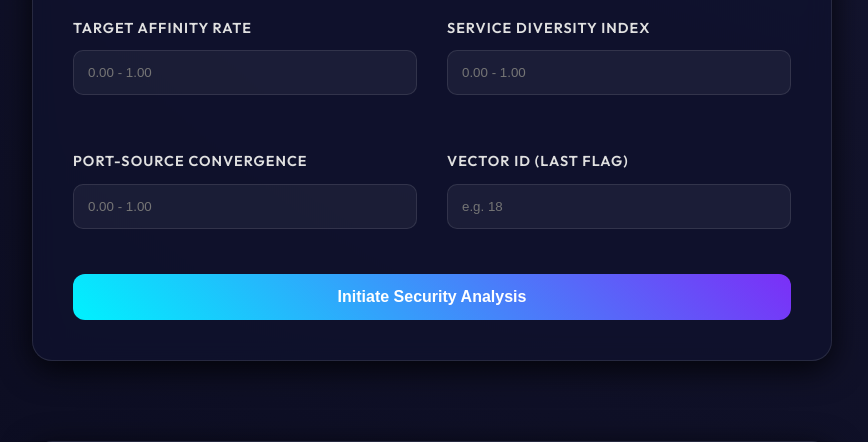
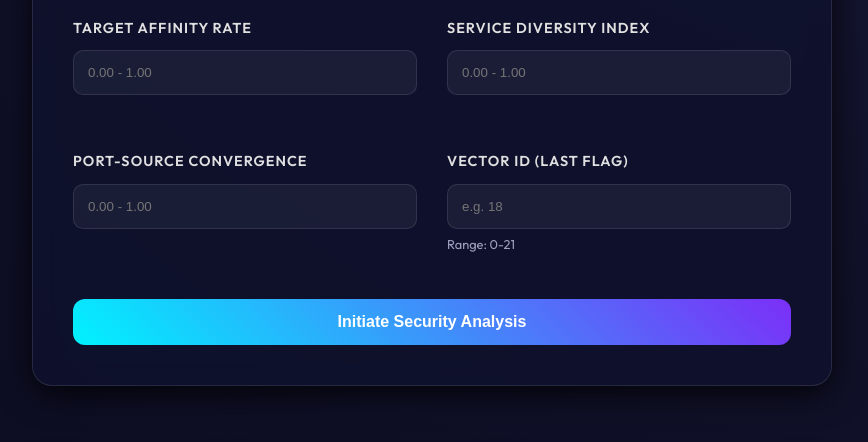
Before and after one commit to SudoAnirudh/Intrusion-Detection-System-Using-ML, a Flask app: page /ids in a window 1280 px wide. Shown: the part 873-1315 px from the top of the page, without its empty margins (208-1076 px from the left). Run offline with Flask 2, Linux system fonts and the light colour scheme; parts of the project's set-up code (start-up, migrations or seed data) failed here and were passed over.

Commit message:
feat: improve accessibility for form inputs with aria-describedby and range constraints

```diff
--- a/templates/index.html
+++ b/templates/index.html
@@ -223,8 +223,8 @@
         <div class="form-grid">
           <div class="form-group">
             <label for="count">Connection Count (Same Host)</label>
-            <input type="number" name="count" id="count" min="0" placeholder="e.g. 5" required />
-            <span class="input-description">Number of connections to target host</span>
+            <input type="number" name="count" id="count" min="0" placeholder="e.g. 5" required aria-describedby="count-desc" />
+            <span class="input-description" id="count-desc">Number of connections to target host</span>
           </div>
 
           <div class="form-group">
@@ -265,7 +265,8 @@
 
           <div class="form-group">
             <label for="last_flag">Vector ID (Last Flag)</label>
-            <input type="number" name="last_flag" id="last_flag" placeholder="e.g. 18" required />
+            <input type="number" name="last_flag" id="last_flag" placeholder="e.g. 18" min="0" max="21" required aria-describedby="last-flag-desc" />
+            <span class="input-description" id="last-flag-desc">Range: 0-21</span>
           </div>
         </div>
 
```
